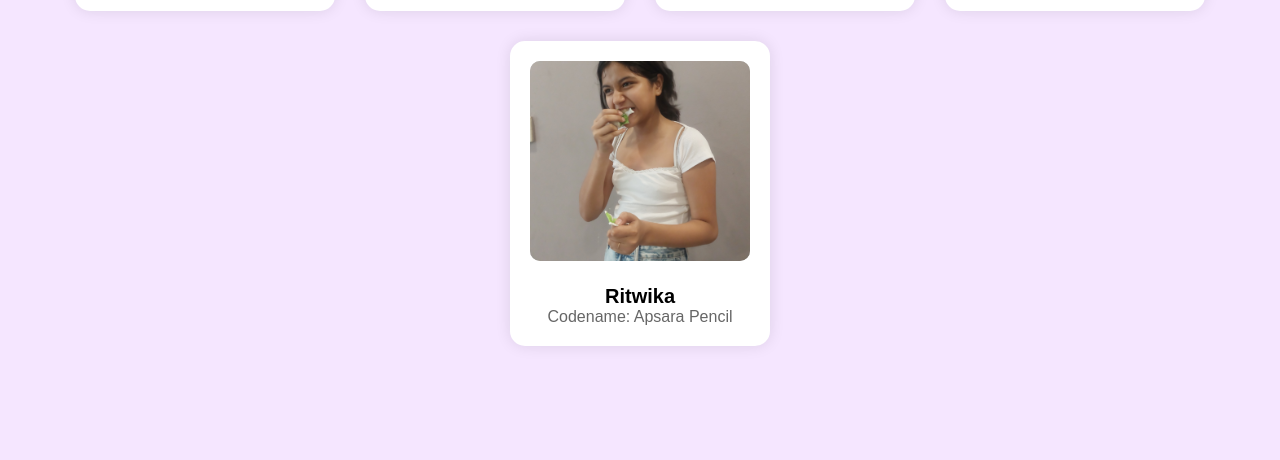
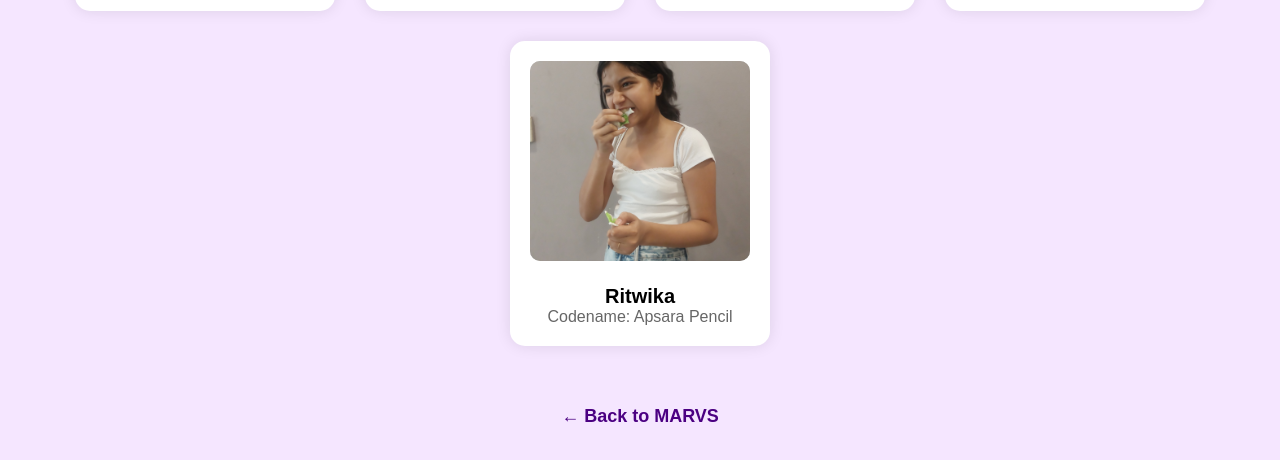
Before and after one commit to Ameyaa-Bajaj/marvs-site, a plain HTML site: page MEET THE TEAM4.html in a window 1280 px wide. Shown: the part 482-942 px from the top of the page. Before the commit the page ends 848 px from the top, so only its background shows below. Drawn offline with Linux system fonts and the light colour scheme.

Commit message:
Update MEET THE TEAM4.html

```diff
--- a/MEET THE TEAM4.html
+++ b/MEET THE TEAM4.html
@@ -54,10 +54,11 @@
     }
     a {
       display: block;
-      margin-top: 30px;
+      margin: 40px auto;
       text-decoration: none;
       color: #4b0082;
       font-weight: bold;
+      font-size: 18px;
     }
   </style>
 </head>
@@ -69,7 +70,6 @@
   </div>
 
   <div class="team-container">
-    <!-- Member 1 with your uploaded image -->
     <div class="member-card">
       <img src="20250410_120343.jpg" alt="Manvi" class="member-pic">
       <div class="member-name">Manvi</div>
@@ -81,24 +81,27 @@
       <div class="member-name">Vedanshi</div>
       <div class="member-role">Codename: Kidnapper</div>
     </div>
+
     <div class="member-card">
       <img src="IMG-20250529-WA0003.jpeg" alt="Saisha" class="member-pic">
       <div class="member-name">Saisha</div>
       <div class="member-role">Codename: Seesha</div>
     </div>
-<div class="member-card">
+
+    <div class="member-card">
       <img src="20250410_120330.jpg" alt="Ameyaa" class="member-pic">
       <div class="member-name">Ameyaa</div>
       <div class="member-role">Codename: Trophy</div>
     </div>
+
     <div class="member-card">
       <img src="IMG-20250529-WA0000.jpeg" alt="Ritwika" class="member-pic">
       <div class="member-name">Ritwika</div>
       <div class="member-role">Codename: Apsara Pencil</div>
-    </div
-   </div>
+    </div>
+  </div>
 
-  <a href="index.html>← Back to MARVS</a>
+  <a href="index.html">&larr; Back to MARVS</a>
 
 </body>
 </html>
```
